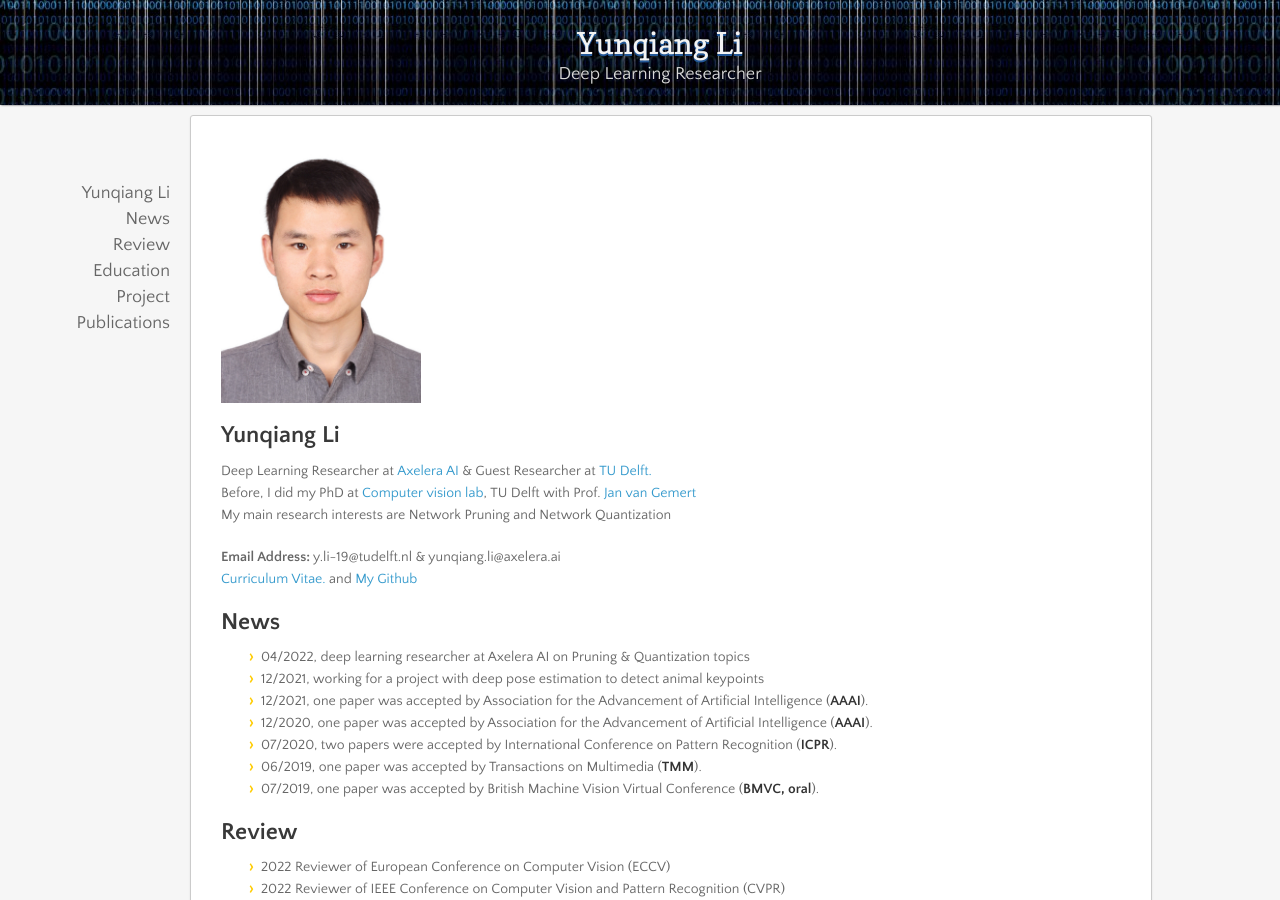
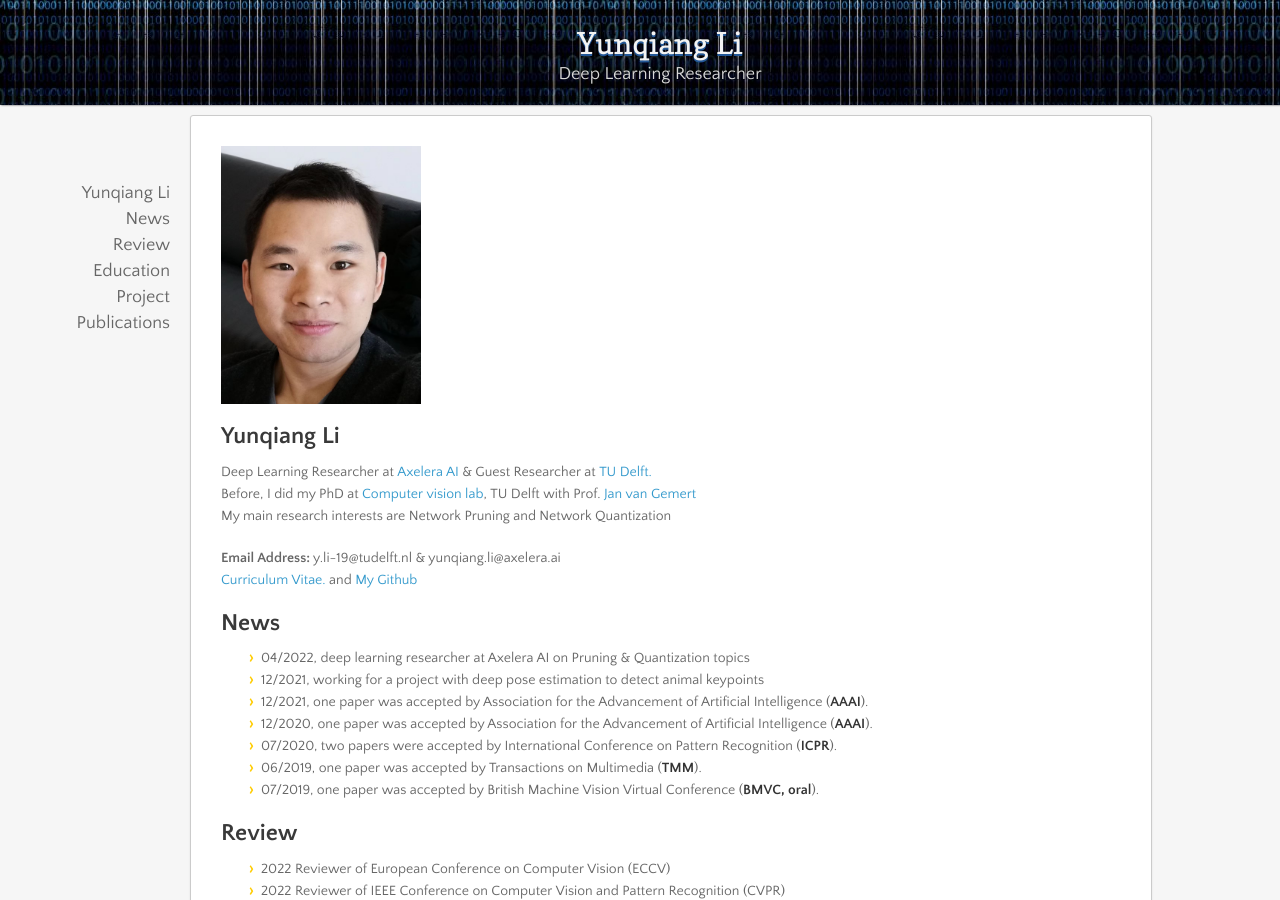
Before and after one commit to liyunqianggyn/liyunqianggyn.github.io, a Jekyll site: the page built from index.md, in a window 1280 px wide and 900 px high. Built offline with Jekyll 4.4.1, drawn with Linux system fonts in a browser that asks for light colours; nearby versions of some CDN libraries; our own code applies the rules of GitHub Pages for plain Markdown files.

Commit message:
Update index.md

```diff
--- a/index.md
+++ b/index.md
@@ -1,4 +1,4 @@
-<img align="top" width='200' src="yunqiang3.jpg">
+<img align="top" width='200' src="y11.jpeg">
 
 ## Yunqiang Li <br/>
 
```
